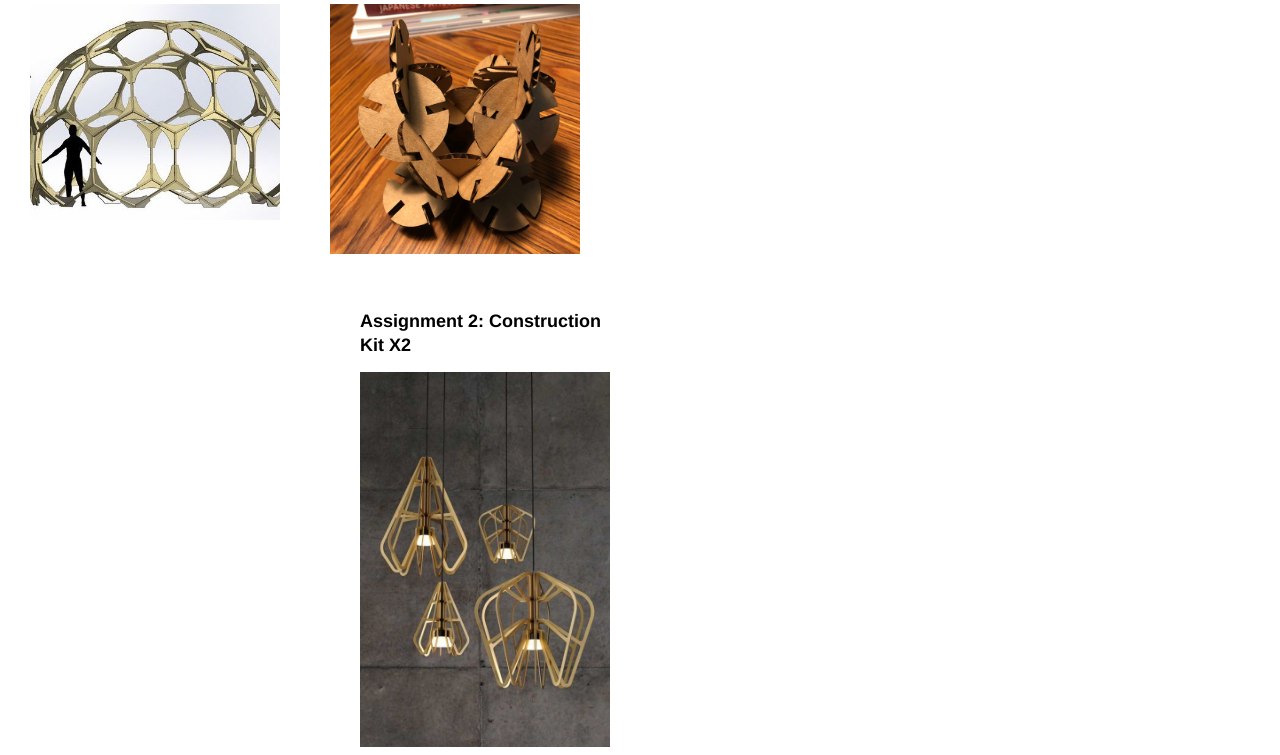
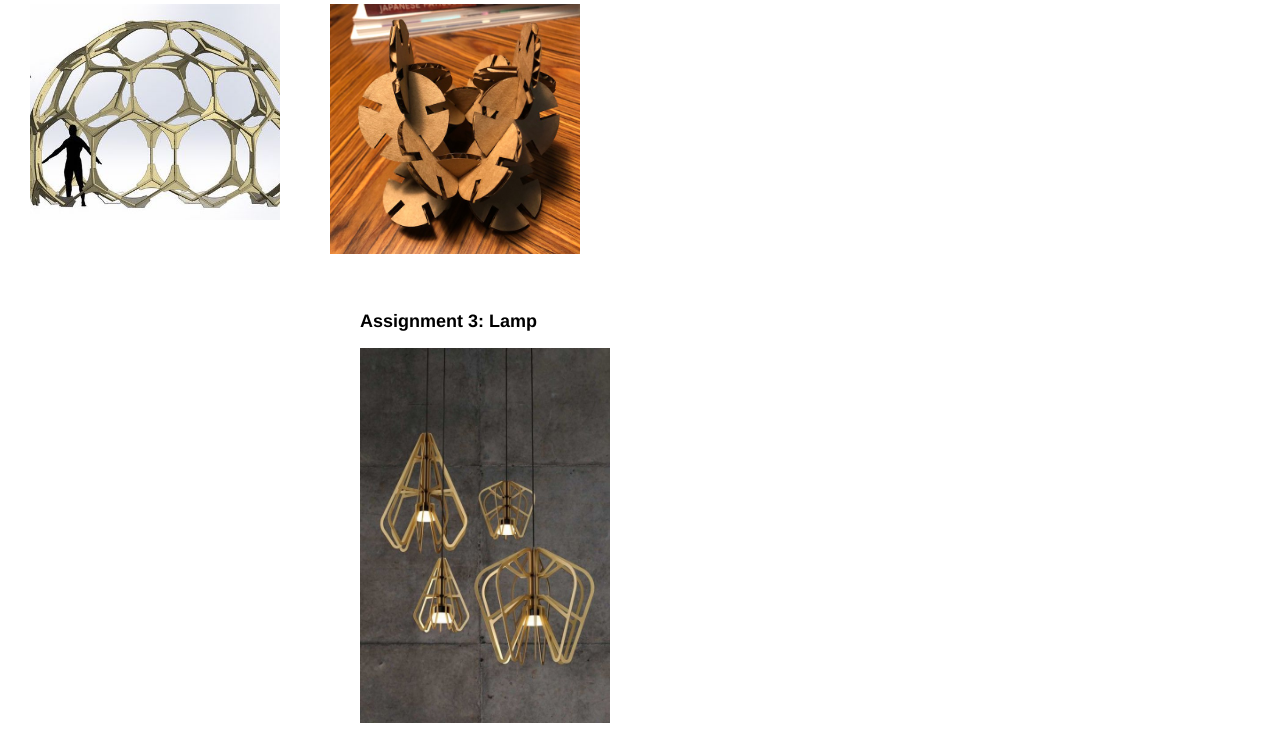
Before and after one commit to dawnmferguson/dawnmferguson.github.io, a plain HTML site: page index.html in a window 1280 px wide. Shown: the part 654-1409 px from the top of the page. After the commit the page ends 1385 px from the top, so only its background shows below. Drawn offline with Linux system fonts and the light colour scheme.

Commit message:
Update index.html

```diff
--- a/index.html
+++ b/index.html
@@ -33,7 +33,7 @@
 		   <p>
                 </p>
 		    <div class="assignment">
-              <a href="assignment3.html"><h2>Assignment 2: Construction Kit X2</h2>
+              <a href="assignment3.html"><h2>Assignment 3: Lamp</h2>
                   <img src="inspirationa3.jpg" width=250></a>
 		   <p>
                 </p>
```
